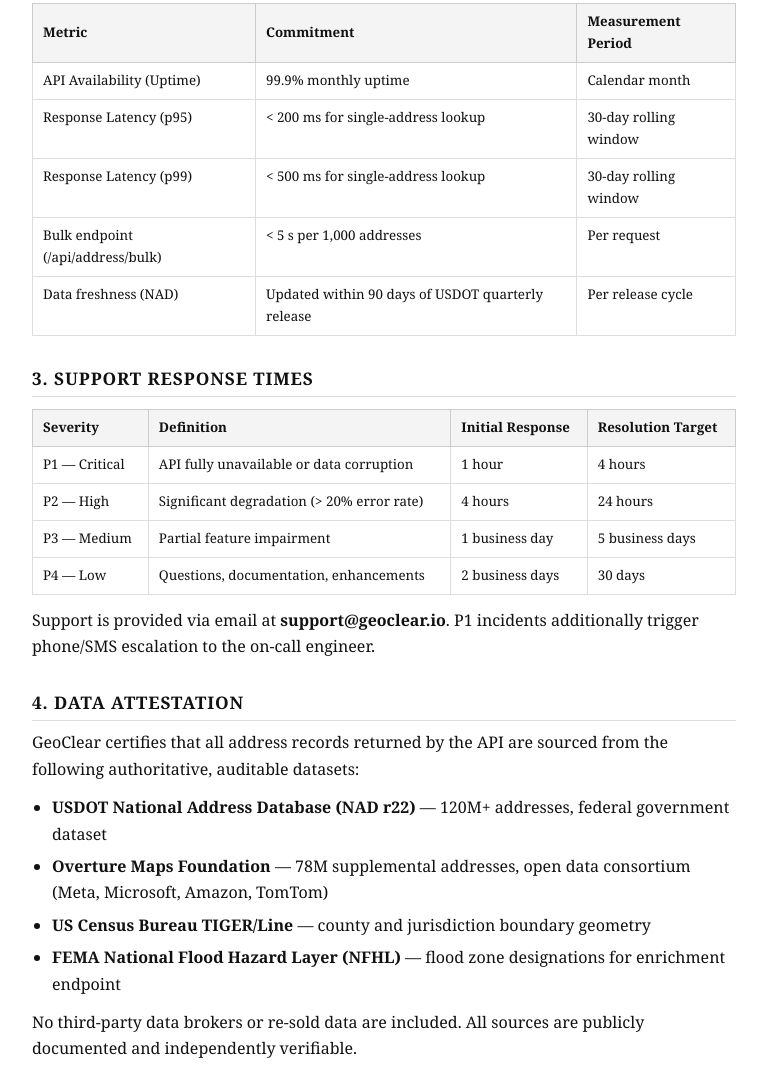
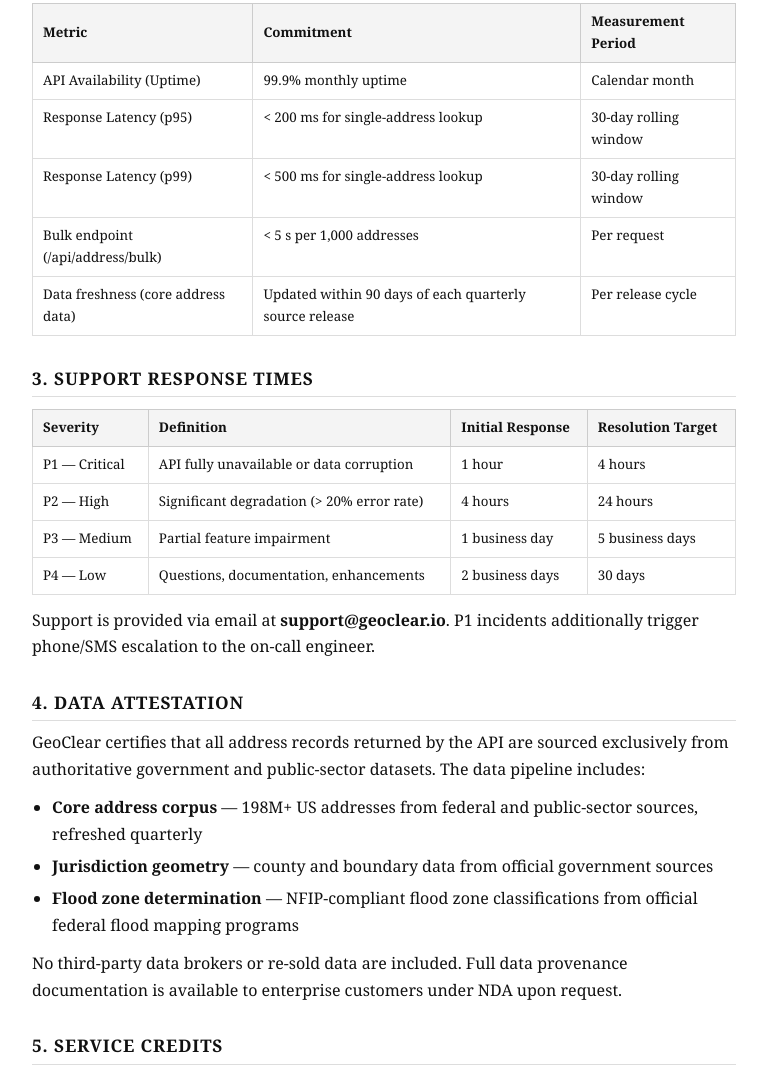
Before and after one commit to sriharkaur/geoclear, a website: page public/geoclear-compliance-sla.html in a window 1280 px wide. Shown: the part 472-1542 px from the top of the page, without its empty margins (256-1023 px from the left). Drawn offline with Linux system fonts and the light colour scheme.

Commit message:
fix: remove data source names from public-facing pages — use authoritative federal sources language instead

```diff
--- a/public/geoclear-compliance-sla.html
+++ b/public/geoclear-compliance-sla.html
@@ -50,7 +50,7 @@
     <tr><td>Response Latency (p95)</td><td>&lt; 200 ms for single-address lookup</td><td>30-day rolling window</td></tr>
     <tr><td>Response Latency (p99)</td><td>&lt; 500 ms for single-address lookup</td><td>30-day rolling window</td></tr>
     <tr><td>Bulk endpoint (/api/address/bulk)</td><td>&lt; 5 s per 1,000 addresses</td><td>Per request</td></tr>
-    <tr><td>Data freshness (NAD)</td><td>Updated within 90 days of USDOT quarterly release</td><td>Per release cycle</td></tr>
+    <tr><td>Data freshness (core address data)</td><td>Updated within 90 days of each quarterly source release</td><td>Per release cycle</td></tr>
   </tbody>
 </table>
 
@@ -69,14 +69,13 @@
 <p>Support is provided via email at <strong>support@geoclear.io</strong>. P1 incidents additionally trigger phone/SMS escalation to the on-call engineer.</p>
 
 <h2>4. Data Attestation</h2>
-<p>GeoClear certifies that all address records returned by the API are sourced from the following authoritative, auditable datasets:</p>
+<p>GeoClear certifies that all address records returned by the API are sourced exclusively from authoritative government and public-sector datasets. The data pipeline includes:</p>
 <ul>
-  <li><strong>USDOT National Address Database (NAD r22)</strong> — 120M+ addresses, federal government dataset</li>
-  <li><strong>Overture Maps Foundation</strong> — 78M supplemental addresses, open data consortium (Meta, Microsoft, Amazon, TomTom)</li>
-  <li><strong>US Census Bureau TIGER/Line</strong> — county and jurisdiction boundary geometry</li>
-  <li><strong>FEMA National Flood Hazard Layer (NFHL)</strong> — flood zone designations for enrichment endpoint</li>
+  <li><strong>Core address corpus</strong> — 198M+ US addresses from federal and public-sector sources, refreshed quarterly</li>
+  <li><strong>Jurisdiction geometry</strong> — county and boundary data from official government sources</li>
+  <li><strong>Flood zone determination</strong> — NFIP-compliant flood zone classifications from official federal flood mapping programs</li>
 </ul>
-<p>No third-party data brokers or re-sold data are included. All sources are publicly documented and independently verifiable.</p>
+<p>No third-party data brokers or re-sold data are included. Full data provenance documentation is available to enterprise customers under NDA upon request.</p>
 
 <h2>5. Service Credits</h2>
 <p>If Provider fails to meet the 99.9% uptime commitment in any calendar month, Customer is eligible for service credits:</p>
```
Also changed, not shown: public/compliance.html (+2 -2 lines), public/docs.html (+2 -2 lines).
